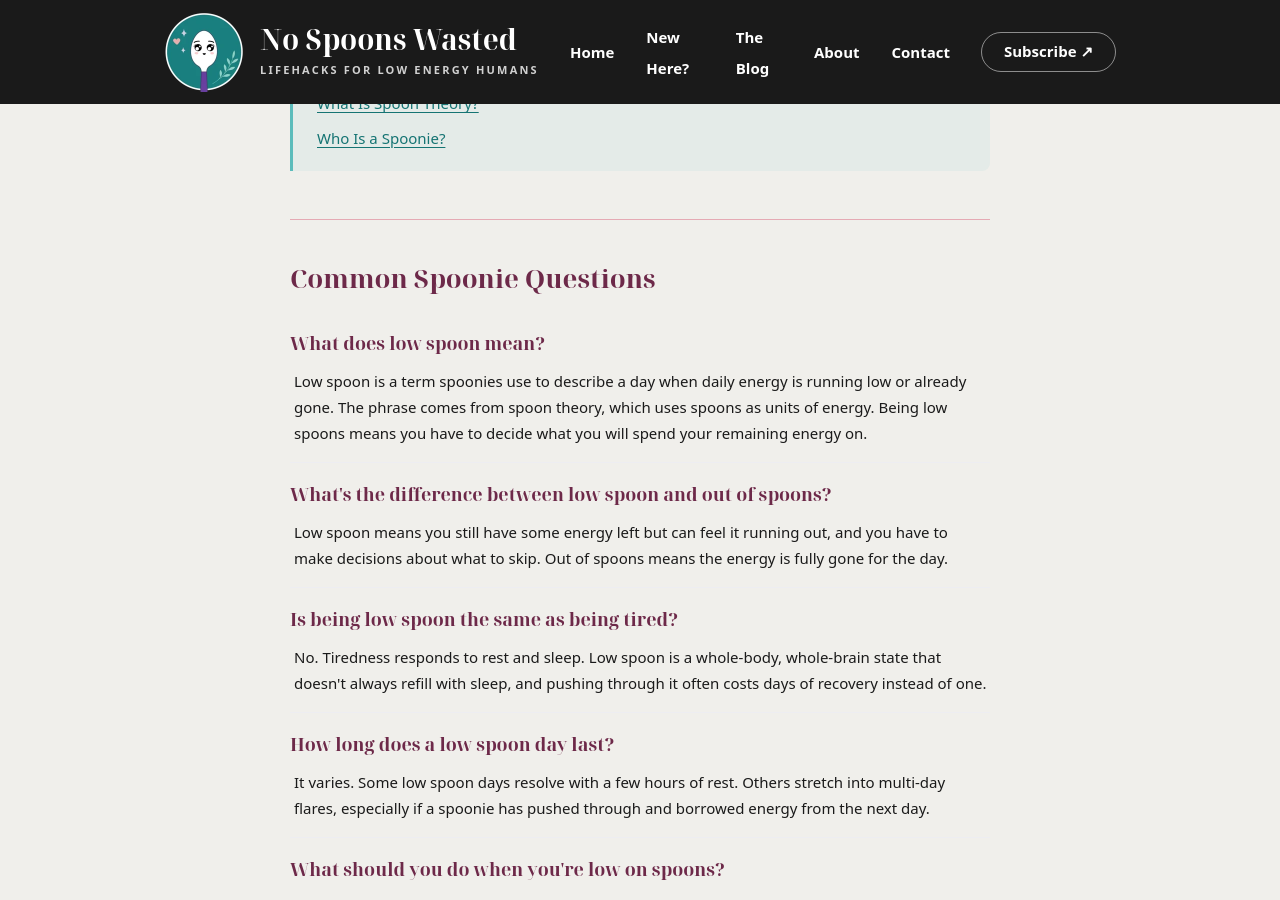
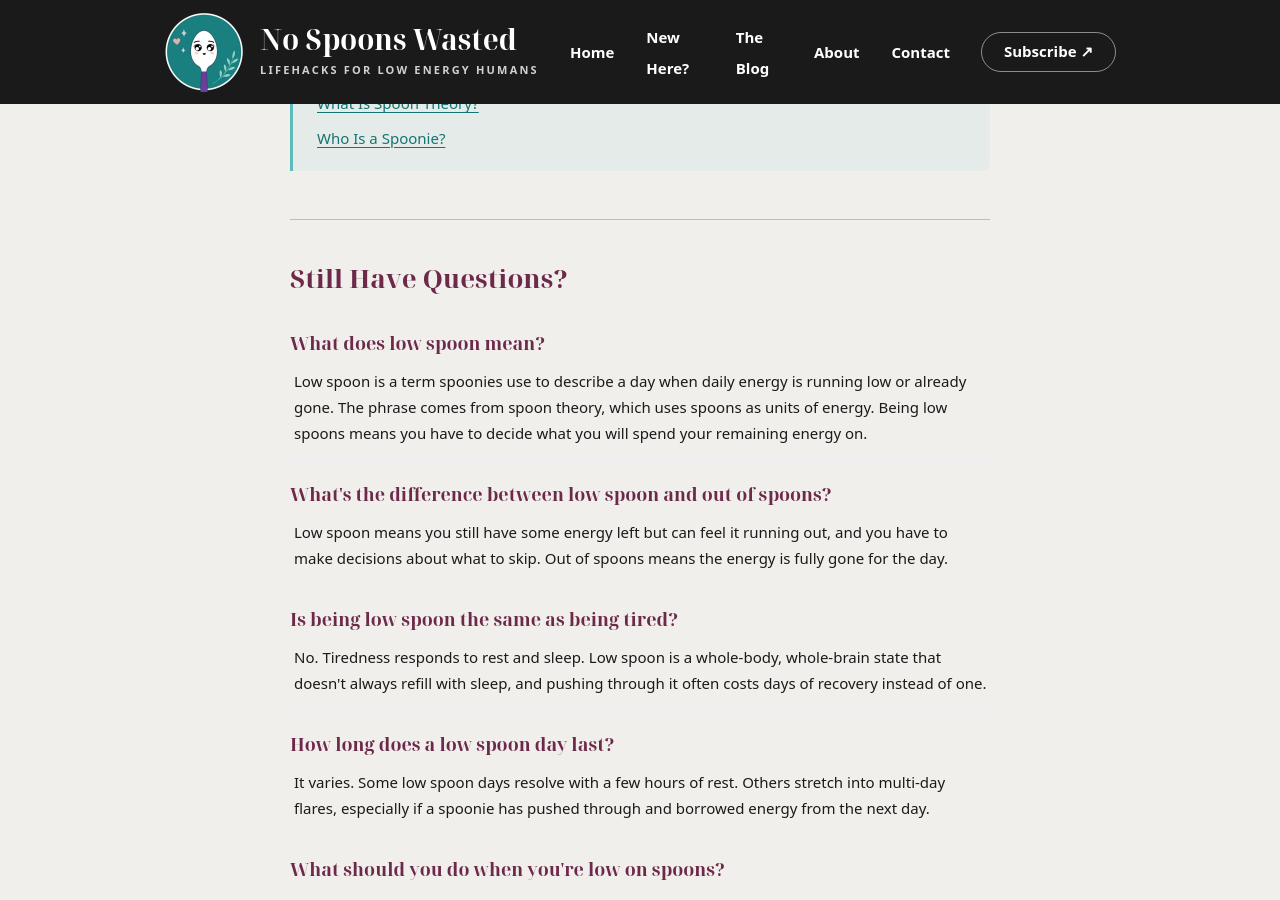
Before and after one commit to camp5456/nospoonswasted, a Jekyll site: the page built from _pages/what-does-low-spoon-mean.md, in a window 1280 px wide and 900 px high, scrolled down 4013 px. Built offline with Jekyll 4.4.1, drawn with Linux system fonts in a browser that asks for light colours; comment, search, counter and statistics services are not loaded.

Commit message:
changing heading to Still Have Questions?

```diff
--- a/_includes/page-faq.html
+++ b/_includes/page-faq.html
@@ -1,6 +1,6 @@
 {% if page.faq %}
 <section class="page-faq">
-  <h2 class="page-faq__heading">Common Spoonie Questions</h2>
+  <h2 class="page-faq__heading">Still Have Questions?</h2>
   <dl class="page-faq__list">
     {% for item in page.faq %}
     <div class="page-faq__item">
```
Also changed, not shown: 16 other files.
